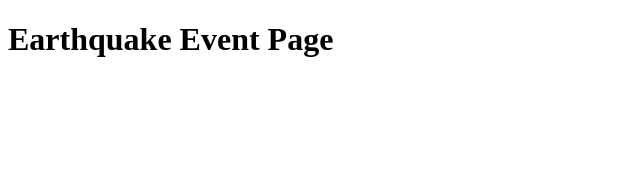
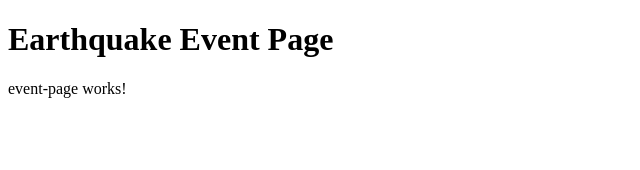
Before and after one commit to jmfee-usgs/earthquake-eventpages, an Angular app: page / in a window 1280 px wide. Shown: the top 170 px of the page, without its empty margins (0-640 px from the left). Built offline with nearby package versions, Linux system fonts and the light colour scheme.

Commit message:
Created event page module/component scaffold.

```diff
--- a/src/app/app.component.html
+++ b/src/app/app.component.html
@@ -1 +1,2 @@
 <h1>Earthquake Event Page</h1>
+<app-event-page></app-event-page>
--- a/src/app/app.module.ts
+++ b/src/app/app.module.ts
@@ -3,6 +3,8 @@ import { NgModule } from '@angular/core';
 
 
 import { AppComponent } from './app.component';
+
+import { EventPageModule } from './event-page/event-page.module';
 
 
 @NgModule({
@@ -10,7 +12,8 @@ import { AppComponent } from './app.component';
     AppComponent
   ],
   imports: [
-    BrowserModule
+    BrowserModule,
+    EventPageModule
   ],
   providers: [],
   bootstrap: [AppComponent]
--- /dev/null
+++ b/src/app/event-page/event-page/event-page.component.html
@@ -0,0 +1,3 @@
+<p>
+  event-page works!
+</p>
--- /dev/null
+++ b/src/app/event-page/event-page/event-page.component.ts
@@ -0,0 +1,15 @@
+import { Component, OnInit } from '@angular/core';
+
+@Component({
+  selector: 'app-event-page',
+  templateUrl: './event-page.component.html',
+  styleUrls: ['./event-page.component.css']
+})
+export class EventPageComponent implements OnInit {
+
+  constructor() { }
+
+  ngOnInit() {
+  }
+
+}
```
Also changed, not shown: src/app/event-page/event-page.module.ts (added, +12 -0 lines), src/app/event-page/event-page/event-page.component.css (added), 1 other file (tests, documents, lock files or other folders).
